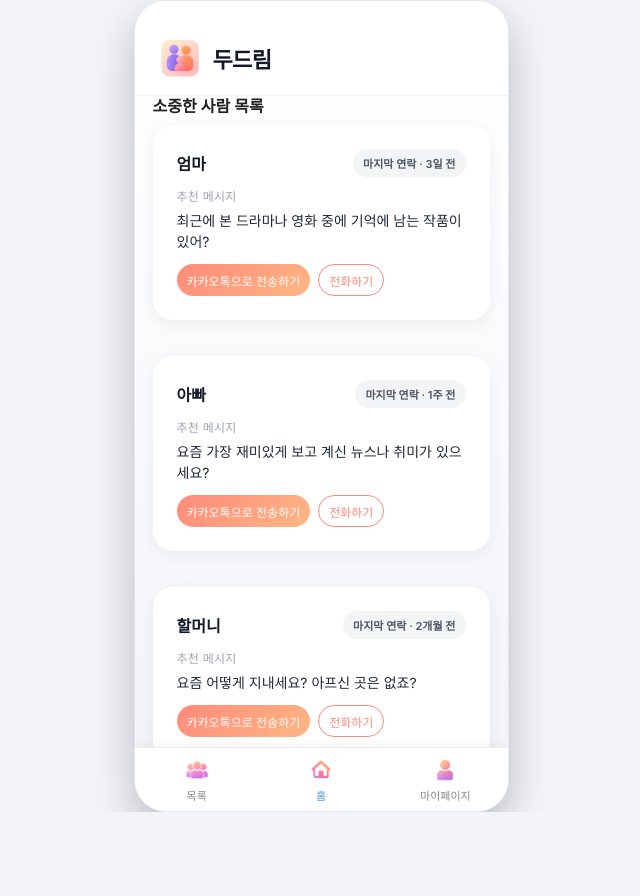
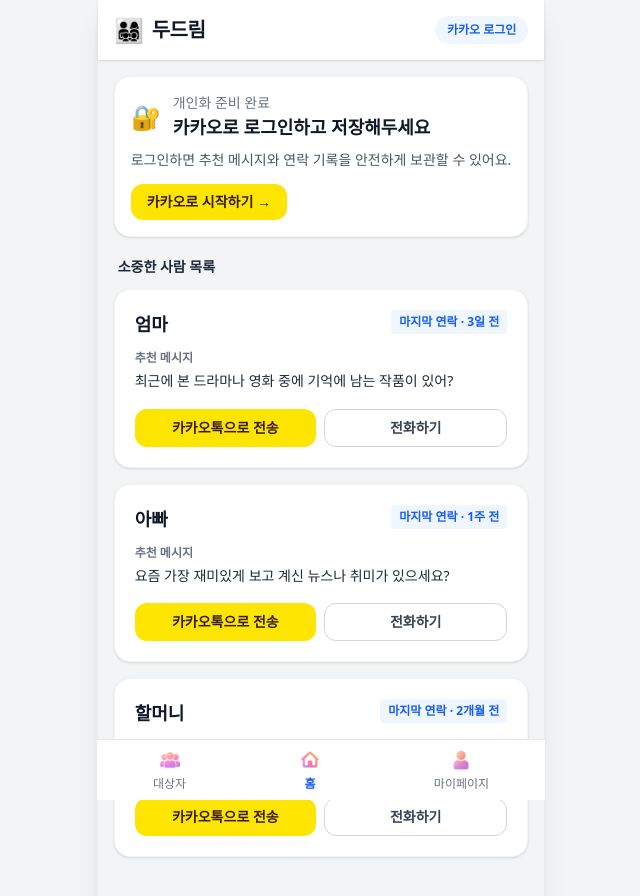
Before and after one commit to ktb3-team4/hackathon-frontend, a Next.js app: page / in a window 1280 px wide. Shown: the top 896 px of the page, without its empty margins (319-959 px from the left). Before the commit the page ends 812 px from the top, so only its background shows below. Built offline with nearby package versions, Linux system fonts and the light colour scheme.

Commit message:
feat: 대상자 목록

```diff
--- /dev/null
+++ b/app/auth/kakao/callback/page.tsx
@@ -0,0 +1,99 @@
+"use client";
+
+import { useEffect, useMemo, useState } from "react";
+import { useRouter, useSearchParams } from "next/navigation";
+
+type ApiResult<T> = {
+  data?: T;
+  result?: T;
+  success?: boolean;
+  message?: string;
+};
+
+export default function KakaoCallbackPage() {
+  const router = useRouter();
+  const searchParams = useSearchParams();
+  const code = searchParams.get("code");
+  const [status, setStatus] = useState<"loading" | "success" | "error">("loading");
+  const [errorMessage, setErrorMessage] = useState<string | null>(null);
+
+  const apiBaseUrl = process.env.NEXT_PUBLIC_API_BASE_URL;
+
+  const loginUrl = useMemo(() => {
+    if (!apiBaseUrl || !code) return null;
+    const params = new URLSearchParams({ code });
+    return `${apiBaseUrl.replace(/\/$/, "")}/auth/kakao/login?${params.toString()}`;
+  }, [apiBaseUrl, code]);
+
+  useEffect(() => {
+    if (!code) {
+      setStatus("error");
+      setErrorMessage("인가 코드가 존재하지 않습니다. 다시 시도해주세요.");
+      return;
+    }
+    if (!loginUrl) {
+      setStatus("error");
+      setErrorMessage("API 주소가 설정되지 않았습니다. NEXT_PUBLIC_API_BASE_URL을 확인해주세요.");
+      return;
+    }
+
+    const signIn = async () => {
+      try {
+        const response = await fetch(loginUrl, {
+          method: "GET",
+          credentials: "include",
+        });
+
+        if (!response.ok) {
+          const text = await response.text();
+          throw new Error(text || "로그인 요청이 실패했습니다.");
+        }
+
+        const json = (await response.json()) as ApiResult<string | { accessToken?: string }>;
+        const tokenFromApi =
+          (json?.data as any)?.accessToken ??
+          (json?.data as any)?.token ??
+          (json?.data as any) ??
+          json?.result;
+
+        if (typeof tokenFromApi !== "string") {
+          throw new Error("액세스 토큰을 가져오지 못했습니다.");
+        }
+
+        localStorage.setItem("accessToken", tokenFromApi);
+        setStatus("success");
+        setTimeout(() => router.replace("/"), 800);
+      } catch (error) {
+        console.error(error);
+        setStatus("error");
+        setErrorMessage(error instanceof Error ? error.message : "로그인 중 문제가 발생했습니다.");
+      }
+    };
+
+    signIn();
+  }, [code, loginUrl, router]);
+
+  const renderText = () => {
+    if (status === "loading") return "카카오 계정 확인 중...";
+    if (status === "success") return "로그인 완료! 잠시 후 홈으로 이동합니다.";
+    return errorMessage || "로그인에 실패했습니다. 잠시 후 다시 시도해주세요.";
+  };
+
+  return (
+    <div className="min-h-screen bg-gradient-to-b from-[#FEE500]/40 to-white flex items-center justify-center px-6 text-center">
+      <div className="bg-white shadow-lg rounded-3xl p-8 max-w-md w-full border border-gray-100">
+        <div className="text-4xl mb-4">{status === "success" ? "🎉" : status === "error" ? "😥" : "⏳"}</div>
+        <h1 className="text-lg font-extrabold text-gray-900 mb-2">카카오 로그인</h1>
+        <p className="text-sm text-gray-600 leading-relaxed">{renderText()}</p>
+        {status === "error" && (
+          <button
+            onClick={() => router.replace("/login")}
+            className="mt-6 w-full bg-[#FEE500] text-[#371D1E] font-bold py-3 rounded-xl hover:brightness-95 transition"
+          >
+            로그인 다시 시도하기
+          </button>
+        )}
+      </div>
+    </div>
+  );
+}
--- a/app/globals.css
+++ b/app/globals.css
@@ -1,3 +1,5 @@
+@import "tailwindcss";
+
 *,
 *::before,
 *::after {
@@ -1113,7 +1115,6 @@
   overflow-y: auto;
   flex: 1;
 }
-
 .nav-icon-img {
   width: 26px;
   height: 26px;
--- /dev/null
+++ b/app/login/page.tsx
@@ -0,0 +1,86 @@
+"use client";
+
+import { useMemo } from "react";
+import { useRouter } from "next/navigation";
+
+const KAKAO_AUTHORIZE_URL = "https://kauth.kakao.com/oauth/authorize";
+
+export default function LoginPage() {
+  const router = useRouter();
+
+  const redirectUri = process.env.NEXT_PUBLIC_KAKAO_REDIRECT_URI;
+  const clientId = process.env.NEXT_PUBLIC_KAKAO_API_KEY;
+
+  const kakaoLoginUrl = useMemo(() => {
+    if (!redirectUri || !clientId) return null;
+    const params = new URLSearchParams({
+      client_id: clientId,
+      redirect_uri: redirectUri,
+      response_type: "code",
+    });
+    return `${KAKAO_AUTHORIZE_URL}?${params.toString()}`;
+  }, [clientId, redirectUri]);
+
+  const handleLogin = () => {
+    if (!kakaoLoginUrl) {
+      alert("카카오 로그인 환경변수가 설정되지 않았습니다.");
+      return;
+    }
+    window.location.href = kakaoLoginUrl;
+  };
+
+  return (
+    <div className="min-h-screen bg-gradient-to-b from-[#F9EEC2] via-white to-[#F4F7FB] flex flex-col max-w-md mx-auto shadow-xl font-sans text-gray-900">
+      <header className="px-5 pt-10 pb-6 flex items-center justify-between">
+        <div>
+          <p className="text-xs text-gray-500 font-semibold">두드림</p>
+          <h1 className="text-2xl font-black tracking-tight mt-1">카카오로 시작하기</h1>
+        </div>
+        <button
+          onClick={() => router.back()}
+          className="text-sm text-gray-500 hover:text-gray-800"
+        >
+          닫기 ✕
+        </button>
+      </header>
+
+      <main className="flex-1 px-5 pb-12 flex flex-col gap-10">
+        <section className="bg-white rounded-3xl shadow p-6 border border-gray-100">
+          <p className="text-lg font-bold mb-2">따뜻한 연락, 한 번의 로그인으로</p>
+          <p className="text-sm text-gray-600 leading-relaxed">
+            카카오 계정으로 로그인하면 추천 메시지를 저장하고,<br />
+            가족 이벤트를 한곳에서 관리할 수 있어요.
+          </p>
+        </section>
+
+        <section className="bg-[#371D1E] text-white rounded-3xl p-6 shadow flex flex-col gap-4">
+          <div className="flex items-center gap-3">
+            <span className="text-2xl">💌</span>
+            <div>
+              <p className="text-sm uppercase tracking-wide text-white/70">Kakao Login</p>
+              <h2 className="text-xl font-black">3초 만에 시작</h2>
+            </div>
+          </div>
+          <p className="text-sm text-white/80 leading-relaxed">
+            로그인 후에는 자동으로 홈으로 이동합니다.
+            카카오 인증 창이 열리면 안내에 따라 진행해주세요.
+          </p>
+          <button
+            onClick={handleLogin}
+            className="mt-2 w-full bg-[#FEE500] text-[#371D1E] font-extrabold text-base py-3 rounded-xl hover:brightness-95 transition"
+          >
+            카카오 계정으로 계속하기
+          </button>
+        </section>
+
+        <section className="space-y-3">
+          <p className="text-xs text-gray-500">도움이 필요하신가요?</p>
+          <div className="bg-white rounded-2xl p-4 border border-gray-100 text-sm text-gray-700 shadow-sm">
+            로그인에 문제가 있으면 카카오 계정 상태를 확인하고,
+            재시도 후에도 실패하면 관리자에게 문의해주세요.
+          </div>
+        </section>
+      </main>
+    </div>
+  );
+}
--- a/app/page.tsx
+++ b/app/page.tsx
@@ -1,10 +1,10 @@
 "use client";
 
-import { useRef } from "react";
 import { useRouter } from "next/navigation";
+import Link from "next/link";
 import { sendKakaoMessage } from "@/utils/kakao";
 
-type TargetUI = {
+type Target = {
   id: number;
   name: string;
   lastContact: string;
@@ -12,7 +12,7 @@
   phone: string;
 };
 
-const MOCK_TARGETS: TargetUI[] = [
+const MOCK_TARGETS: Target[] = [
   {
     id: 1,
     name: "엄마",
@@ -38,62 +38,104 @@
 
 export default function HomePage() {
   const router = useRouter();
-  const contentRef = useRef<HTMLElement | null>(null);
 
   const handleCall = (phone: string) => {
     window.location.href = `tel:${phone}`;
   };
 
-  const handleSendKakao = (target: TargetUI) => {
+  const handleSendKakao = (target: Target) => {
     sendKakaoMessage(target.recommendation);
   };
 
   return (
-    <div className="app-frame">
-      {/* 상단 바 (홈 기준 크기 유지) */}
-      <header className="app-bar">
-        <div className="app-bar-left">
-          <img src="/images/logo.png" alt="두드림" className="app-title-logo" />
-          <h1 className="app-title">두드림</h1>
+    <div className="min-h-screen bg-[#F2F4F6] flex flex-col max-w-md mx-auto shadow-xl relative font-sans text-gray-900">
+      {/* 상단 헤더 */}
+      <header className="bg-white sticky top-0 z-50 px-4 h-[60px] flex items-center shadow-sm justify-between">
+        <div className="flex items-center gap-2">
+          <span className="text-2xl">👨‍👩‍👧‍👦</span>
+          <h1 className="text-xl font-bold tracking-tight">두드림</h1>
         </div>
+        <Link
+          href="/login"
+          className="text-xs font-bold text-blue-600 bg-blue-50 px-3 py-1.5 rounded-full hover:bg-blue-100 transition"
+        >
+          카카오 로그인
+        </Link>
       </header>
 
-      {/* 가운데 스크롤 영역 */}
-      <main className="app-content" ref={(node) => (contentRef.current = node)}>
-        <section className="field-group">
-          <h2 className="section-title-sm">소중한 사람 목록</h2>
+      <main className="flex-1 overflow-y-auto p-4 pb-24">
+        {/* 로그인 유도 카드 */}
+        <section className="bg-white rounded-2xl p-4 mb-5 shadow-sm border border-gray-100">
+          <div className="flex items-center gap-3">
+            <span className="text-2xl">🔐</span>
+            <div>
+              <p className="text-sm text-gray-500">개인화 준비 완료</p>
+              <h2 className="text-lg font-bold">
+                카카오로 로그인하고 저장해두세요
+              </h2>
+            </div>
+          </div>
+          <p className="text-sm text-gray-600 mt-2 leading-relaxed">
+            로그인하면 추천 메시지와 연락 기록을 안전하게 보관할 수 있어요.
+          </p>
+          <Link
+            href="/login"
+            className="mt-3 inline-flex items-center gap-2 bg-[#FEE500] text-[#371D1E] font-bold text-sm px-4 py-2 rounded-xl hover:brightness-95 transition"
+          >
+            카카오로 시작하기 →
+          </Link>
+        </section>
 
-          <div className="targets-list">
+        {/* 대상자 목록 */}
+        <section>
+          <h2 className="text-sm font-bold text-gray-800 mb-3 px-1">
+            소중한 사람 목록
+          </h2>
+
+          <div className="space-y-4">
             {MOCK_TARGETS.map((item) => (
-              <article key={item.id} className="target-card">
-                <div className="target-head">
-                  <div>
-                    <p className="target-name">{item.name}</p>
-                  </div>
-
-                  <div className="badge badge-soft">
+              <article
+                key={item.id}
+                className="bg-white p-5 rounded-2xl shadow-sm border border-gray-100 cursor-pointer hover:shadow-md transition-shadow"
+                onClick={() => alert(`${item.name}님 상세 모달 (기능 준비중)`)}
+              >
+                {/* 헤더 */}
+                <div className="flex justify-between items-start mb-3">
+                  <p className="text-lg font-bold">{item.name}</p>
+                  <span className="bg-blue-50 text-blue-600 text-xs font-bold px-2 py-1 rounded">
                     마지막 연락 · {item.lastContact}
-                  </div>
+                  </span>
                 </div>
 
-                <div className="target-body">
-                  <p className="target-label">추천 메시지</p>
-                  <p className="target-reco">{item.recommendation}</p>
+                {/* 추천 메시지 */}
+                <div className="mb-4">
+                  <p className="text-xs font-bold text-gray-500 mb-1">
+                    추천 메시지
+                  </p>
+                  <p className="text-sm text-gray-800 leading-relaxed">
+                    {item.recommendation}
+                  </p>
                 </div>
 
-                <div className="target-actions">
+                {/* 버튼 */}
+                <div className="flex gap-2">
                   <button
                     type="button"
-                    className="btn btn-primary btn-small"
-                    onClick={() => handleSendKakao(item)}
+                    className="flex-1 bg-[#FEE500] text-[#371D1E] font-bold text-sm py-2 rounded-xl hover:brightness-95 transition"
+                    onClick={(e) => {
+                      e.stopPropagation();
+                      handleSendKakao(item);
+                    }}
                   >
-                    카카오톡으로 전송하기
+                    카카오톡으로 전송
                   </button>
-
                   <button
                     type="button"
-                    className="btn btn-outline btn-small"
-                    onClick={() => handleCall(item.phone)}
+                    className="flex-1 border border-gray-300 text-gray-700 font-bold text-sm py-2 rounded-xl hover:bg-gray-50 transition"
+                    onClick={(e) => {
+                      e.stopPropagation();
+                      handleCall(item.phone);
+                    }}
                   >
                     전화하기
                   </button>
@@ -105,36 +147,40 @@
       </main>
 
       {/* 하단 네비게이션 */}
-      <nav className="bottom-nav">
+      <nav className="fixed bottom-0 left-1/2 -translate-x-1/2 w-full max-w-md bg-white border-t border-gray-200 flex justify-around py-2">
         <button
-          className="nav-item"
           type="button"
-          onClick={() => router.push("/targets")}
+          className="flex flex-col items-center text-xs text-gray-500"
+          onClick={() => router.push("/onboarding")}
         >
-          <img src="/images/icon_list.png" alt="목록" className="nav-icon-img" />
-          <span className="nav-label">목록</span>
+          <img
+            src="/images/icon_list.png"
+            alt="대상자"
+            className="w-6 h-6 mb-1"
+          />
+          대상자
         </button>
 
         <button
-          className="nav-item active"
           type="button"
+          className="flex flex-col items-center text-xs font-bold text-blue-600"
           onClick={() => router.push("/")}
         >
-          <img src="/images/icon_home.png" alt="홈" className="nav-icon-img" />
-          <span className="nav-label">홈</span>
+          <img src="/images/icon_home.png" alt="홈" className="w-6 h-6 mb-1" />
+          홈
         </button>
 
         <button
-          className="nav-item"
           type="button"
+          className="flex flex-col items-center text-xs text-gray-500"
           onClick={() => router.push("/mypage")}
         >
           <img
             src="/images/icon_settings.png"
             alt="마이페이지"
-            className="nav-icon-img"
+            className="w-6 h-6 mb-1"
           />
-          <span className="nav-label">마이페이지</span>
+          마이페이지
         </button>
       </nav>
     </div>
```
Also changed, not shown: app/components/KakaoScript.tsx (+7 -1 lines), package.json (+4 -4 lines), 1 other file (tests, documents, lock files or other folders).
